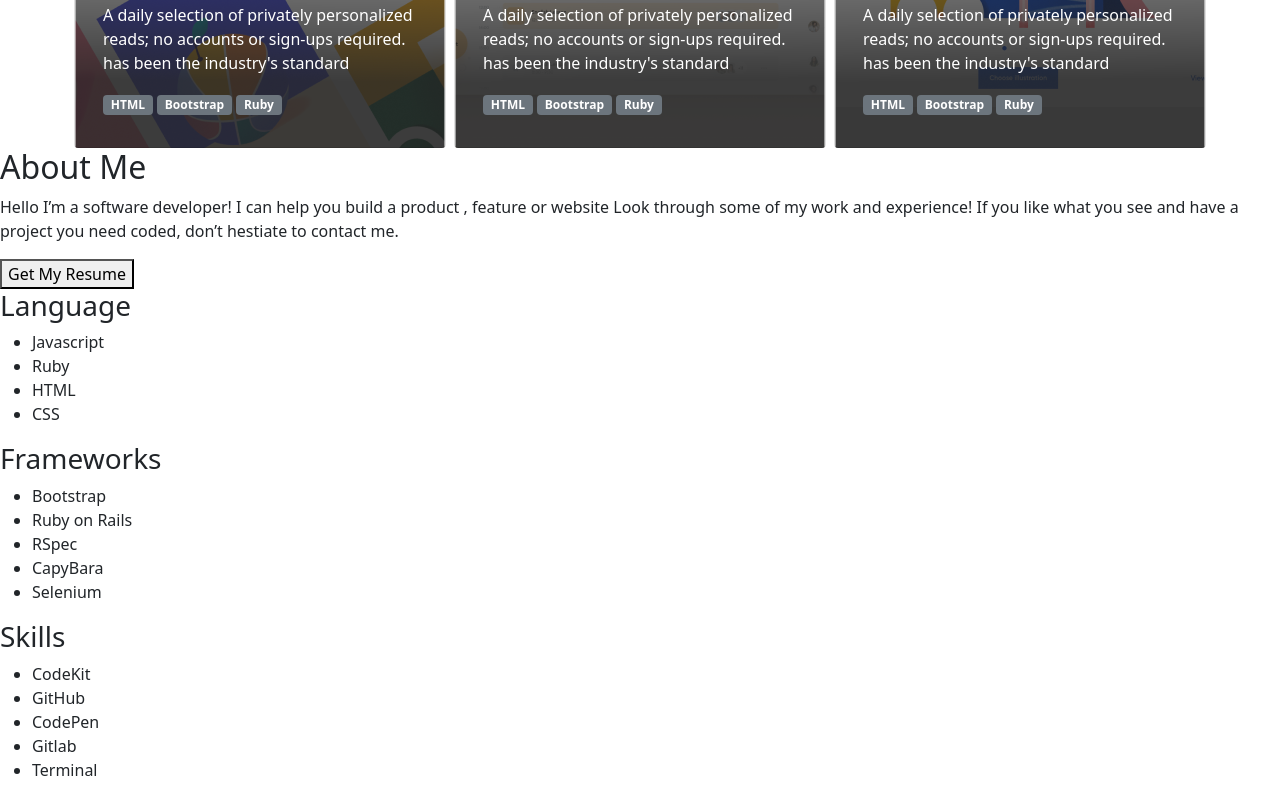
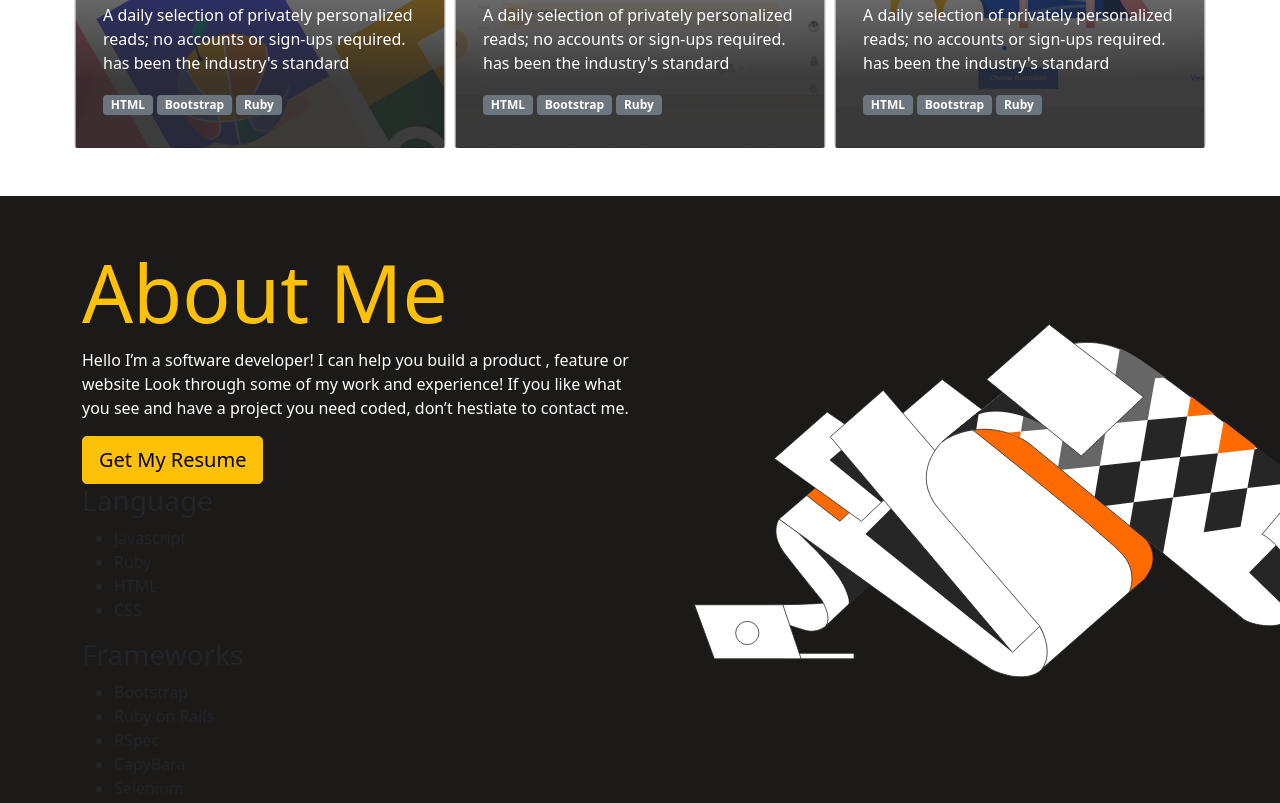
Before and after one commit to rskinnerc/bootstrap-portfolio, a website: page index.html in a window 1280 px wide. Shown: the part 2254-3057 px from the top of the page. Drawn offline with nearby package versions, Linux system fonts and the light colour scheme.

Commit message:
Added some styles to the about me section

```diff
--- a/index.html
+++ b/index.html
@@ -147,13 +147,16 @@
     </div>
   </section>
   <!-- About me -->
-  <section>
-    <div>
-      <h2>About Me</h2>
-      <p>Hello I’m a software developer! I can help you build a product , feature or website Look through some of my
+  <section class="custom__about_me mt-5">
+    <div class="container pt-5">
+
+      <div class="w-50">
+        <h2 class="display-1 text-warning">About Me</h2>
+        <p class="text-white">Hello I’m a software developer! I can help you build a product , feature or website Look
+          through some of my
           work and experience! If you like what you see and have a project you need coded, don’t hestiate to contact me.
         </p>
-      <button>Get My Resume</button>
+        <button class="btn btn-warning btn-lg">Get My Resume</button>
       </div>
       <div>
         <div>
@@ -184,6 +187,7 @@
             <li>Gitlab</li>
             <li>Terminal</li>
           </ul>
+        </div>
       </div>
     </div>
   </section>
--- a/style.css
+++ b/style.css
@@ -48,3 +48,10 @@
   background-repeat: no-repeat;
   background-size: cover;
 }
+
+.custom__about_me {
+  background-color: #1c1a19;
+  background-image: url(./illustration-about\ me.svg);
+  background-position: right 30%;
+  background-repeat: no-repeat;
+}
```
Also changed, not shown: illustration-about me.svg (added). Lines whose indentation alone changed are shown as unchanged.
